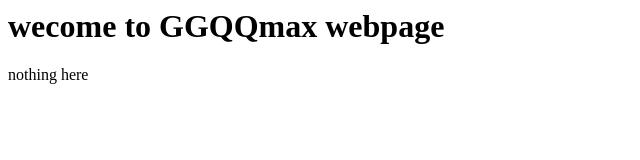
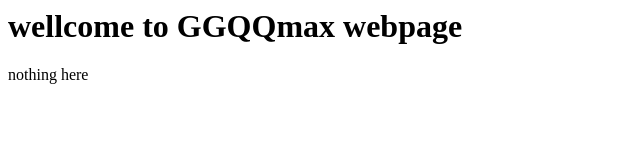
Before and after one commit to GGQQmaxweb/GGQQmaxweb.github.io, a plain HTML site: page index.html in a window 1280 px wide. Shown: the whole page, without its empty margins (0-640 px from the left). Drawn offline with Linux system fonts and the light colour scheme.

Commit message:
修正標題拼寫錯誤

```diff
--- a/index.html
+++ b/index.html
@@ -4,6 +4,6 @@
     </title>
 </head>
 <body>
-    <h1>wecome to GGQQmax webpage</h1>
+    <h1>wellcome to GGQQmax webpage</h1>
     <p>nothing here</p>
 </body>
```
